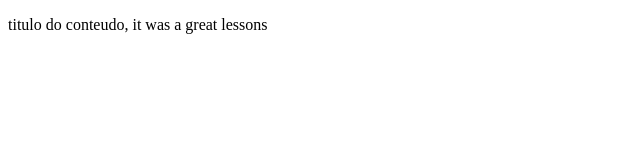
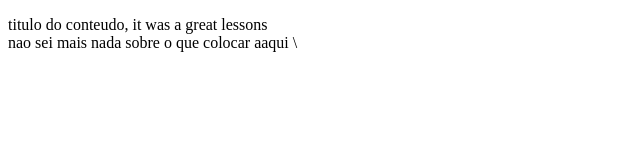
Before and after one commit to doligos/CURSO, a plain HTML site: page site/index.html in a window 1280 px wide. Shown: the whole page, without its empty margins (0-640 px from the left). Drawn offline with Linux system fonts and the light colour scheme.

Commit message:
pequena variaca usando o cmd Br

```diff
--- a/site/index.html
+++ b/site/index.html
@@ -4,6 +4,8 @@
 	<title>Titulo da Pagina - Browser</title>
 </head>
 <body>
-<p>titulo do conteudo, it was a great lessons </p>
+<p>titulo do conteudo, it was a great lessons
+<br>nao sei mais nada sobre o que colocar aaqui  \
+</p>
 </body>
 </html>
```
